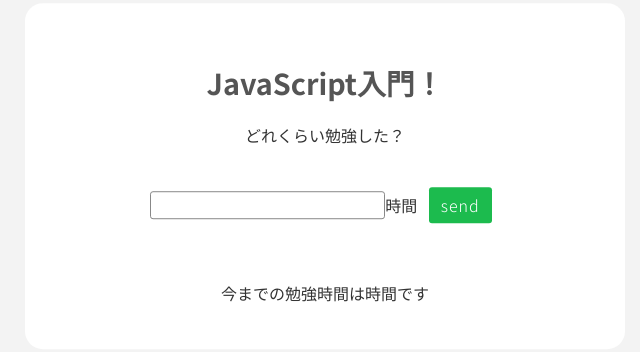
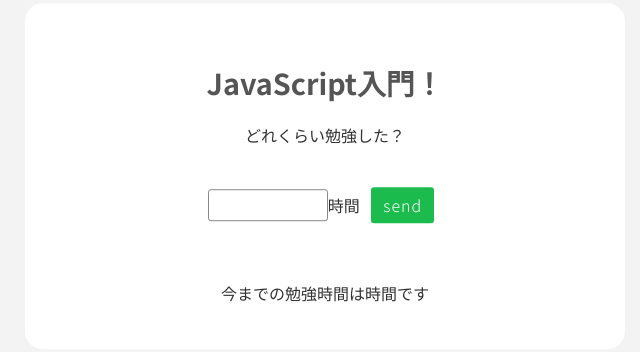
Before and after one commit to kunelasobu/study_js, a plain HTML site: page index.html in a window 1280 px wide. Shown: the part 224-576 px from the top of the page, without its empty margins (315-955 px from the left). Drawn offline with Linux system fonts and the light colour scheme.

Commit message:
Update index.html

```diff
--- a/index.html
+++ b/index.html
@@ -102,6 +102,8 @@ main {
 #number {
   border: 1px solid #888;
   border-radius: 3px;
+  width: 120px;
+  height: 2rem;
 }
 input#plus {
   background: #1cbb4e;
```
